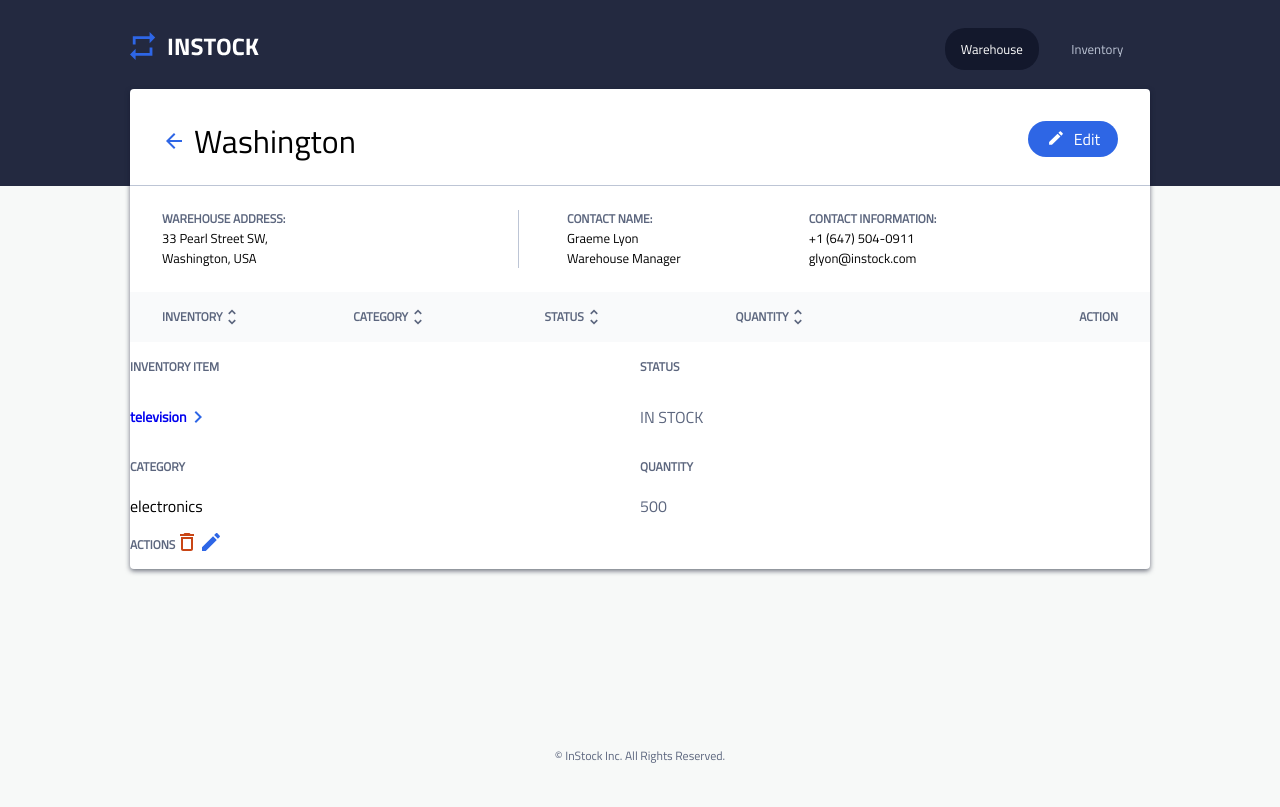
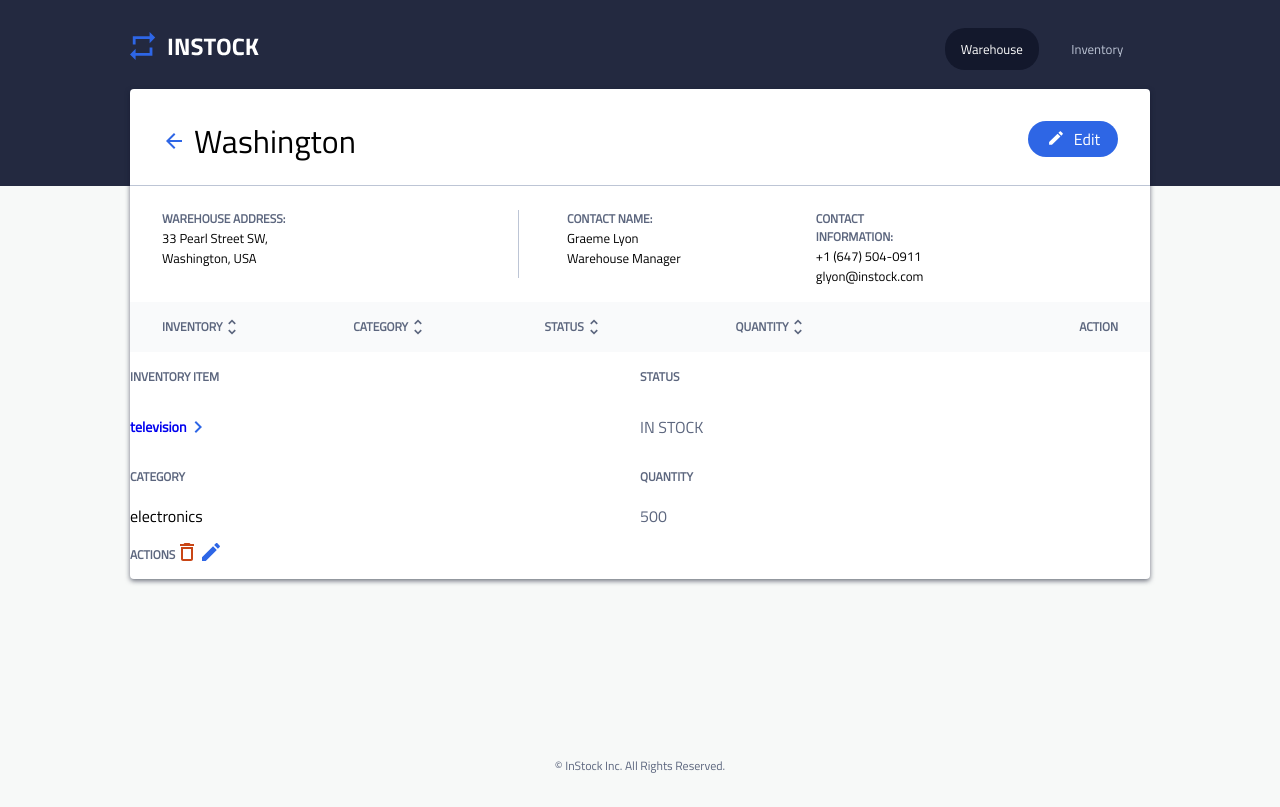
Before and after one commit to afaisalsahar/instock-Jerry, a React (Create React App) app: page /warehouses in a window 1280 px wide. Built offline with nearby package versions, Linux system fonts and the light colour scheme.

Commit message:
Add width to container

```diff
--- a/src/components/WarehouseDetails/WarehouseDetails.scss
+++ b/src/components/WarehouseDetails/WarehouseDetails.scss
@@ -16,6 +16,8 @@
   }
 
   &__container-details {
+    width: 50%;
+
     &--left {
       margin: 0 0 0 1.5rem;
 
@@ -49,7 +51,6 @@
   // Contact
   &__container-contact {
     display: flex;
-    justify-content: space-between;
     margin: 2rem 0 0 0;
     padding: 0 0 1rem 0;
     border-bottom: 0.0938rem solid $secondary-cloud;
```
